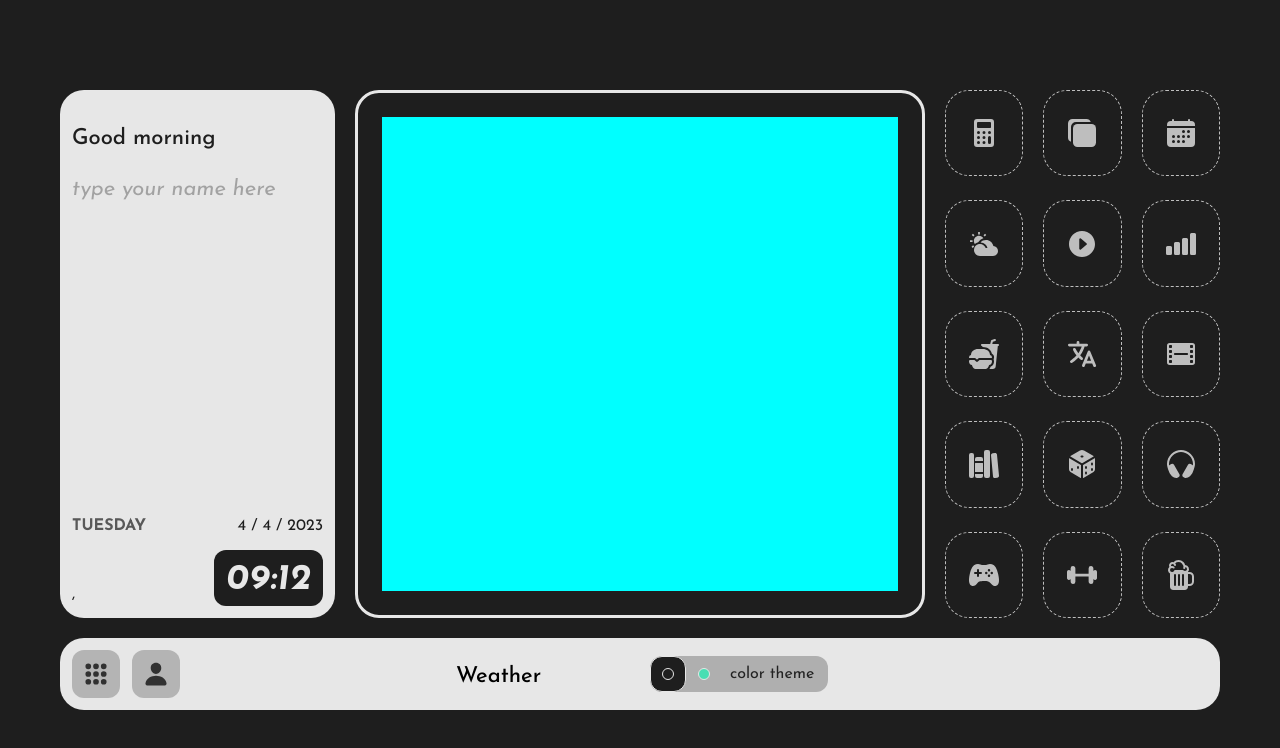
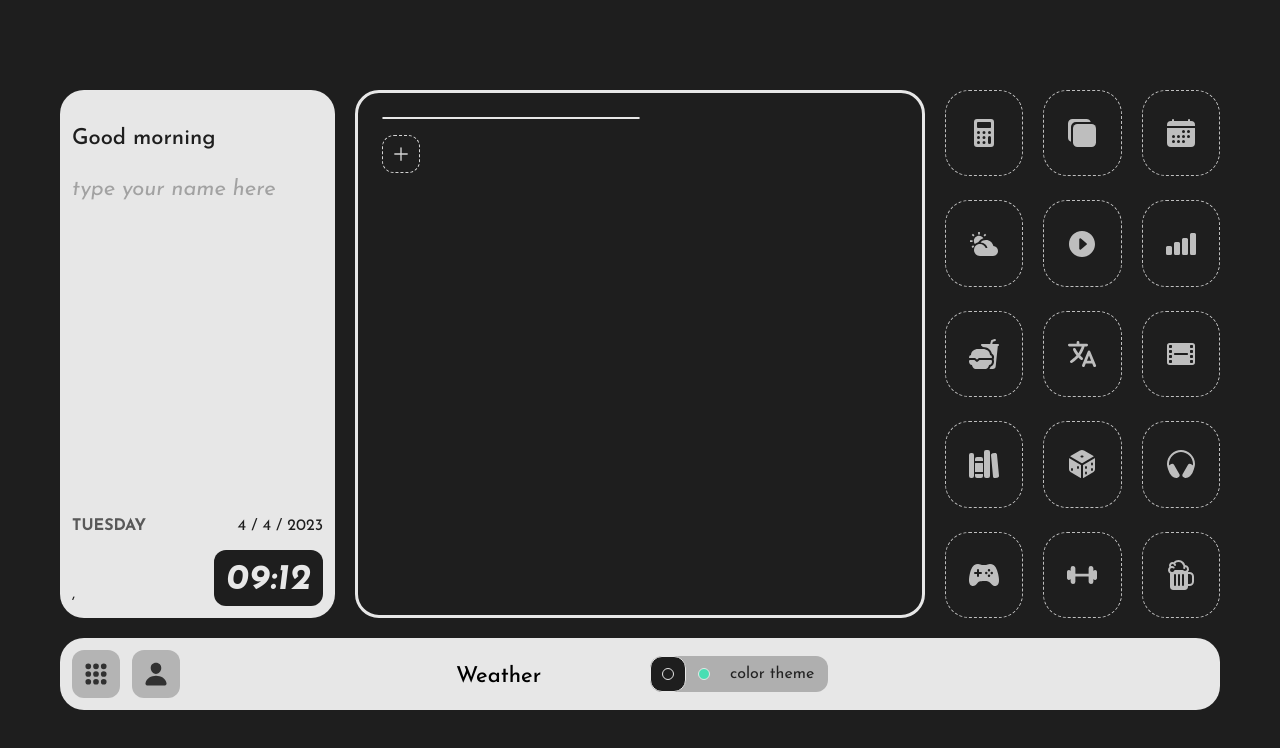
Before and after one commit to DagnaSchmidt/Dev-Dash-v2, a React (Create React App) app: page /notes in a window 1280 px wide. Shown: the top 748 px of the page. Built offline with nearby package versions, Linux system fonts and the light colour scheme; no server answers.

Commit message:
icons-36 style

```diff
--- a/src/Components/Notes/Notes.js
+++ b/src/Components/Notes/Notes.js
@@ -1,12 +1,23 @@
 import React from 'react';
 import '../../Styles/Components_Styles/Notes/Notes.css';
+import { IoAdd } from "react-icons/io5";
 import { connect } from "react-redux";
 
 const Notes = ( {activeNote, allNotes} ) => {
   return (
     <section className='notes'>
       <div className='notes__left'>
+        <div className='notes__left__list'>
 
+        </div>
+        <div className='notes__left__nav'>
+          <div className='notes__left__nav__scroll-btns'>
+
+          </div>
+          <button className='icon-36'>
+            <IoAdd />
+          </button>
+        </div>
       </div>
       <div className='notes__right'>
 
--- a/src/Styles/Components_Styles/Notes/Notes.css
+++ b/src/Styles/Components_Styles/Notes/Notes.css
@@ -79,8 +79,23 @@
 .notes {
   height: 100%;
   display: flex;
-  background-color: aqua;
 }
 .notes__left, .notes__right {
   width: 50%;
+  display: flex;
+  flex-direction: column;
+}
+.notes__left {
+  gap: 16px;
+}
+.notes__left__list {
+  border-radius: 12px;
+  border: var(--border-white);
+}
+.notes__left__nav {
+  display: flex;
+}
+.notes__left__nav__scroll-btns {
+  display: flex;
+  gap: 8px;
 }/*# sourceMappingURL=Notes.css.map */
--- a/src/Styles/Components_Styles/Notes/Notes.scss
+++ b/src/Styles/Components_Styles/Notes/Notes.scss
@@ -3,8 +3,23 @@
 .notes {
     height: 100%;
     display: flex;
-    background-color: aqua;
     &__left, &__right {
         width: 50%;
+        display: flex;
+        flex-direction: column;
+    }
+    &__left {
+        gap: 16px;
+        &__list {
+            border-radius: 12px;
+            border: var(--border-white);
+        }
+        &__nav {
+            display: flex;
+            &__scroll-btns {
+                display: flex;
+                gap: 8px;
+            }
+        }
     }
 }
--- a/src/Styles/app.css
+++ b/src/Styles/app.css
@@ -230,6 +230,25 @@ ul, li {
   opacity: 1;
 }
 
+.icon-36 {
+  width: 36px;
+  height: 36px;
+  display: flex;
+  justify-content: center;
+  align-items: center;
+  font-size: 22px;
+  color: var(--color-white);
+  border: var(--border-white-dashed);
+  border-radius: 12px;
+  opacity: 0.9;
+  transition: var(--transition);
+}
+.icon-36:hover {
+  cursor: pointer;
+  border-radius: 18px;
+  opacity: 1;
+}
+
 @media screen and (max-width: 480px) {
   .icon-48 {
     width: 38px;
--- a/src/Styles/app.scss
+++ b/src/Styles/app.scss
@@ -152,6 +152,24 @@ ul, li {
         opacity: 1;
     }
 }
+.icon-36 {
+    width: 36px;
+    height: 36px;
+    display: flex;
+    justify-content: center;
+    align-items: center;
+    font-size: 22px;
+    color: var(--color-white);
+    border: var(--border-white-dashed);
+    border-radius: 12px;
+    opacity: .9;
+    transition: var(--transition);
+    &:hover {
+        cursor: pointer;
+        border-radius: 18px;
+        opacity: 1;
+    }
+}
 @media screen and (max-width: 480px) {
     .icon-48 {
         width: 38px;
```
Also changed, not shown: 2 other files (tests, documents, lock files or other folders).
